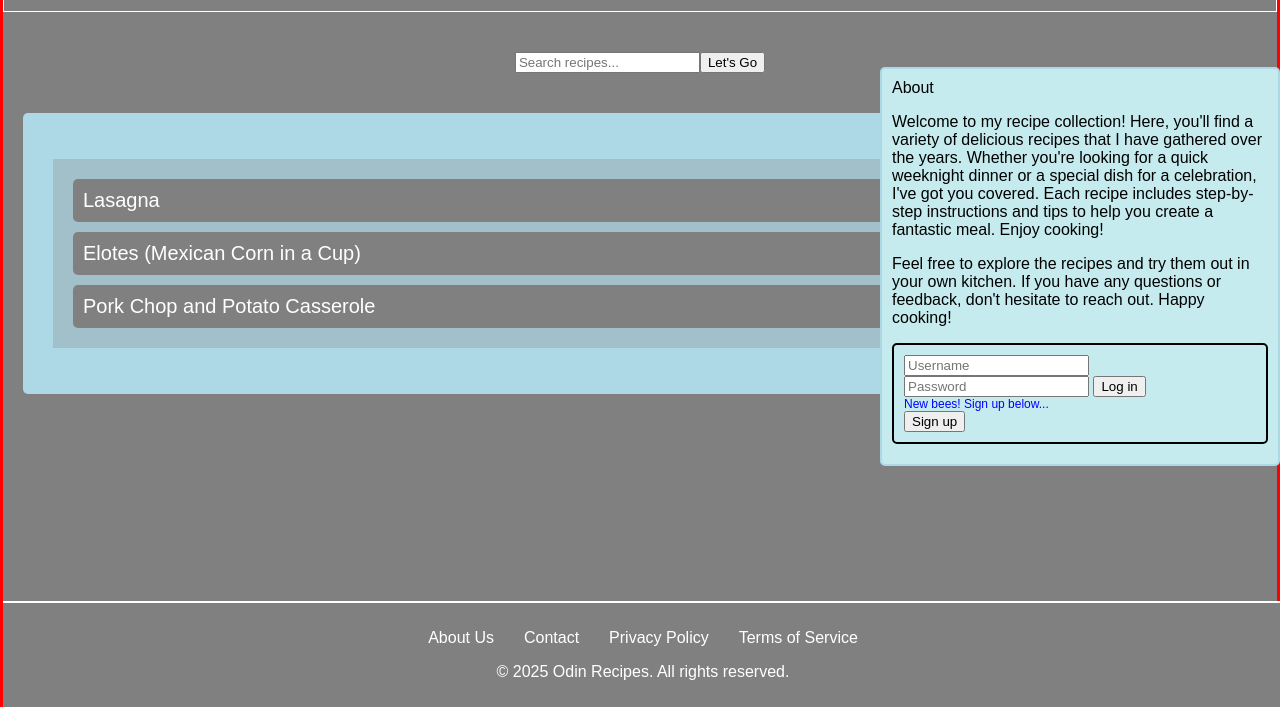
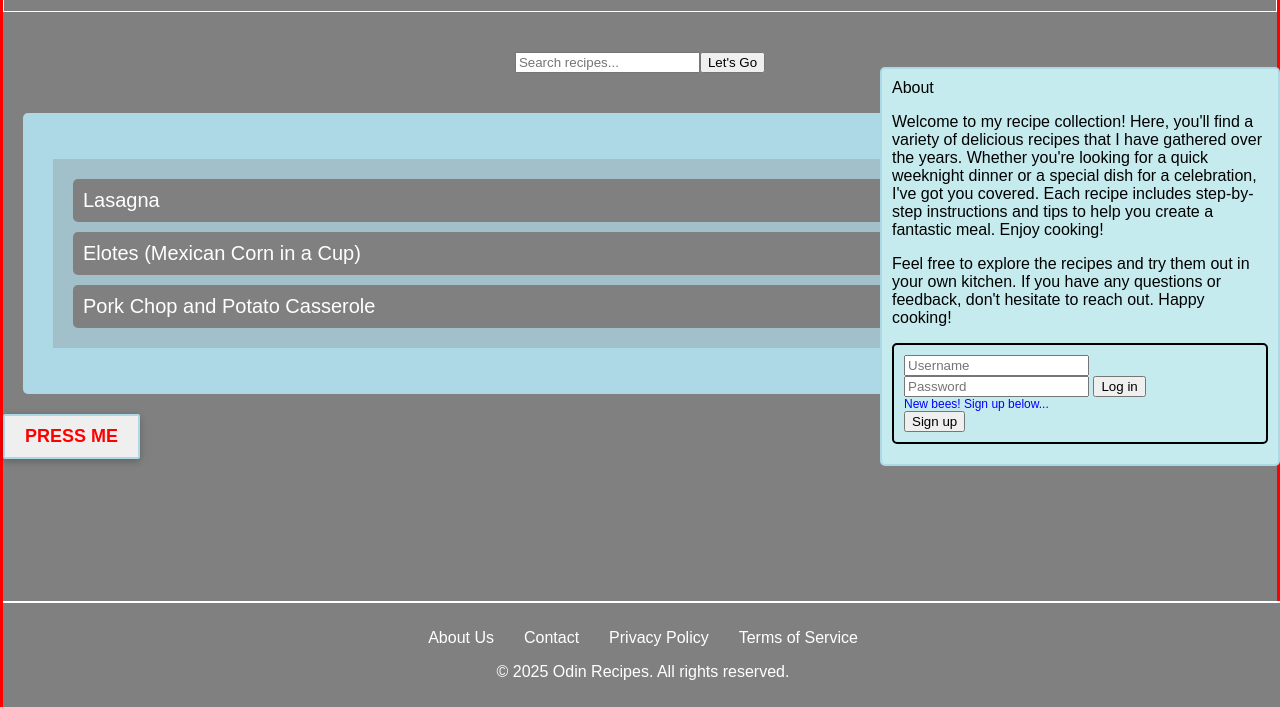
Before and after one commit to AiiraRobertson/my-repo, a plain HTML site: page index.html in a window 1280 px wide. Shown: the part 93-800 px from the top of the page. Drawn offline with Linux system fonts and the light colour scheme.

Commit message:
Add greeting button and functionality; style button for better appearance

```diff
--- a/index.html
+++ b/index.html
@@ -53,6 +53,8 @@
         </div>
       </div>
     </div>
+    <button class="button-one">Press Me</button>
+    <div id="greeting"></div>
     <div class="footer">
       <ul class="footer-flex-list">
         <li><a href="/about.html">About Us</a></li>
--- /dev/null
+++ b/javascript/Learn.js
@@ -0,0 +1,2 @@
+const string = "I am learning javascript";
+console.log(string);
--- a/javascript/index.js
+++ b/javascript/index.js
@@ -0,0 +1,9 @@
+const button = document.querySelector("button");
+
+function greet() {
+  const name = prompt("What is your name?");
+  const greeting = document.querySelector("#greeting");
+  greeting.textContent = `Hello ${name}, nice to see you!`;
+}
+
+button.addEventListener("click", greet);
--- a/stylesheets/styles.css
+++ b/stylesheets/styles.css
@@ -112,3 +112,50 @@ a {
   list-style: none;
   padding: 0;
 }
+
+.button-one {
+  text-transform: uppercase;
+  display: inline-block;
+  border: 2px solid lightblue; /* Add a color here */
+  padding: 10px 20px;
+  font-weight: bold;
+  font-size: 18px;
+  border-radius: 2px;
+  position: relative;
+  box-shadow: 0 2px 10px rgba(0, 0, 0, 0.16), 0 3px 6px rgba(0, 0, 0, 0.1);
+  text-align: center;
+  color: red;
+  text-decoration: none;
+  transition: 0.3s ease all;
+  z-index: 1;
+}
+
+.button-one::before {
+  transition: o.5s ease all;
+  position: absolute;
+  top: 0;
+  left: 50%;
+  right: 50%;
+  bottom: 0;
+  opacity: 0;
+  content: "";
+  background-color: red;
+  z-index: -1;
+}
+
+.button-one:hover,
+.button-one:focus {
+  color: white;
+}
+
+.button-one:hover::before,
+.button-one:focus::before {
+  transition: 0.5s ease all;
+  left: 0;
+  right: 0;
+  opacity: 1;
+}
+
+.button-one:active {
+  transform: scale(0.9);
+}
```
